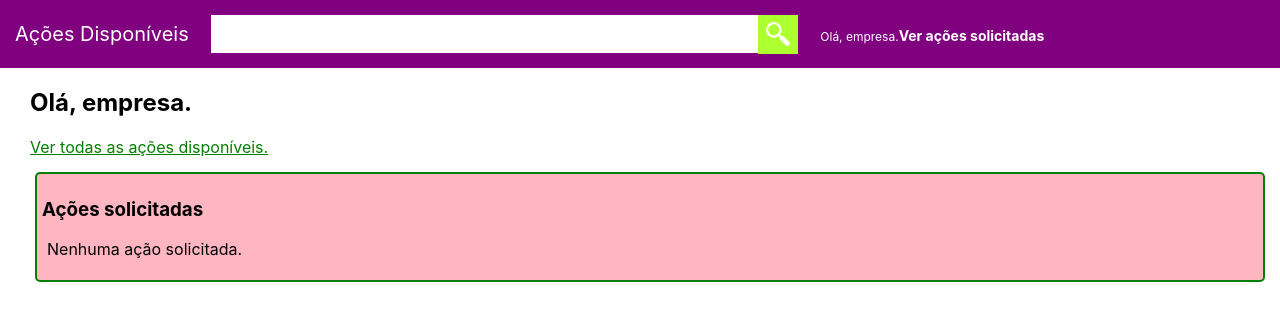
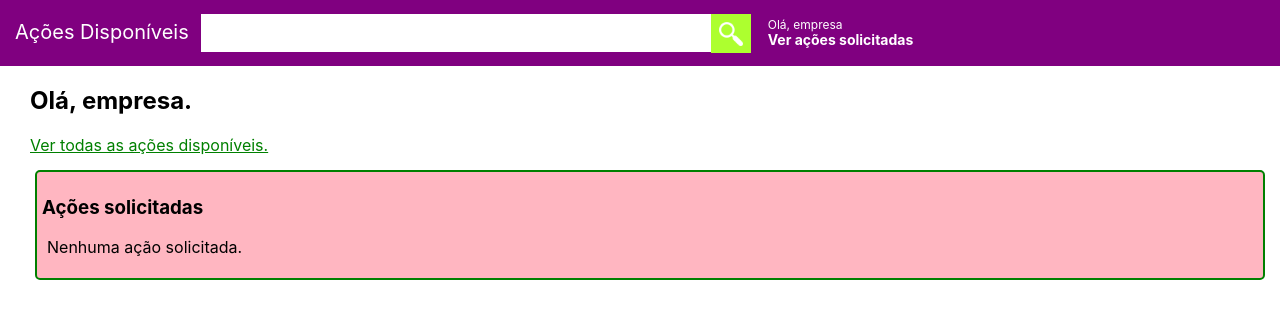
Before and after one commit to pedroqueiroga/moodar-selecao, a React (Create React App) app: page /profile in a window 1280 px wide. Shown: the top 320 px of the page. Built offline with nearby package versions, Linux system fonts and the light colour scheme.

Commit message:
Oh my god FINALLY

```diff
--- a/src/components/Nav/Nav.module.css
+++ b/src/components/Nav/Nav.module.css
@@ -1,7 +1,7 @@
 .searchbar {
     border: 0px;
     color: black;
-    width: 42%;
+    width: 500px;
     float: none;
     height: 36px;
     margin-left: 0px;
@@ -23,7 +23,7 @@
     -moz-appearance: none;
     background-image: url("/search-icon-32.png");
     background-size: 24px;
-    padding: 7px 20px 8px 20px;
+    padding: 6px 20px 9px 20px;
     background-position: center;
     background-repeat: no-repeat;
     background-color: greenyellow;
@@ -35,7 +35,7 @@
 
 .searchItem {
     border: 2px solid transparent;
-    padding: 7px 0px 8px 0px!important;
+    margin: 2px 5px 2px 0!important;
 }
 
 .searchItem:focus-within {
@@ -47,10 +47,8 @@
 }
 
 .navItem {
-    display: inline;
-    font-size: 1em;
-    padding: 0.5em;
-    margin: 5px;
+    display: inline-block;
+    padding: 0px 0;
 }
 
 .linkContainer:hover {
@@ -71,24 +69,37 @@
 }
 
 .nav {
+    min-width: 1000px;
     background: purple;
     margin: 0;
-    padding-top: 15px;
-    padding-bottom: 15px;
+    padding: 5px;
     font-size: 20px;
+    line-height: 30px;
 }
 
 .navButton {
-    overflow: hidden;
+    margin: 2px 0 2px 0!important;
 }
 
-.navButton .line1 {
-    font-size: 12px;
-    display: inline-block;
+
+.navProfile {
+    min-width: 20px;
 }
 
-.navButton .line2 {
+.navProfile .line1,
+.navProfile .line2 {
+}
+
+.navProfile .line1 {
+    font-size: 12px;
+    position: absolute;
+    top: 10px;
+    min-width: 80px;
+}
+
+.navProfile .line2 {
     font-size: 14px;
     font-weight: bold;
-    display: inline-block;
+    position: relative;
+    top: 6px;
 }
--- a/src/components/Nav/index.tsx
+++ b/src/components/Nav/index.tsx
@@ -20,7 +20,7 @@ function Nav({ history }: { history: History }) {
     }
 
     return (
-        <nav className={styles.nav}>
+        <div className={styles.nav}>
             <Link
                 className={classNames(
                     styles.link,
@@ -61,17 +61,20 @@ function Nav({ history }: { history: History }) {
                     styles.link,
                     styles.navButton,
                     styles.navItem,
+                    styles.navProfile,
                 )}
                 to="/profile"
             >
-                <span className={styles.line1}>
-                    Olá, empresa.
-                </span>
+                <div className={styles.line1}>
+                    <span>
+                        Olá, empresa
+                    </span>
+                </div>
                 <span className={styles.line2}>
                     Ver ações solicitadas
                 </span>
             </Link>
-        </nav>
+        </div >
     );
 }
 
```
